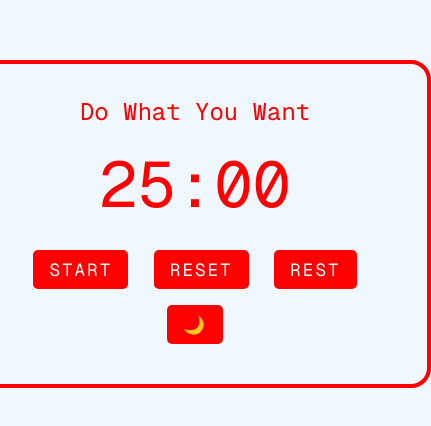
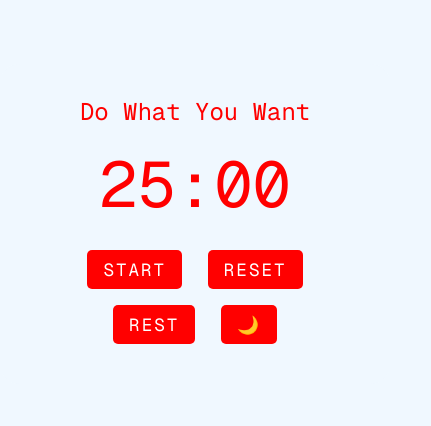
Before and after one commit to hyperlabco/Pomo, a plain HTML site: page index.html in a window 390 px wide. Shown: the part 198-624 px from the top of the page, 431 px wide, since content can reach past the window. Drawn offline with nearby package versions, Linux system fonts and the light colour scheme.

Commit message:
improve for mobile

```diff
--- a/styles.css
+++ b/styles.css
@@ -19,13 +19,13 @@ body.dark-mode {
     background-color: aliceblue;
     padding: 2rem;
     border-radius: 20px;
-    border: 4px solid #ff0000;
-    min-width: 400px;
+    min-width: 90%; /* Adjust width for mobile */
+    max-width: 400px; /* Optional: set a max width */
+    box-sizing: border-box; /* Include padding in width */
 }
 
 body.dark-mode .container {
-    background-color: #333333; /* Dark mode container background */
-    border-color: #ff4444; /* Optional: change border color for dark mode */
+    background-color: #111111; /* Dark mode container background */
 }
 
 .timer {
```
